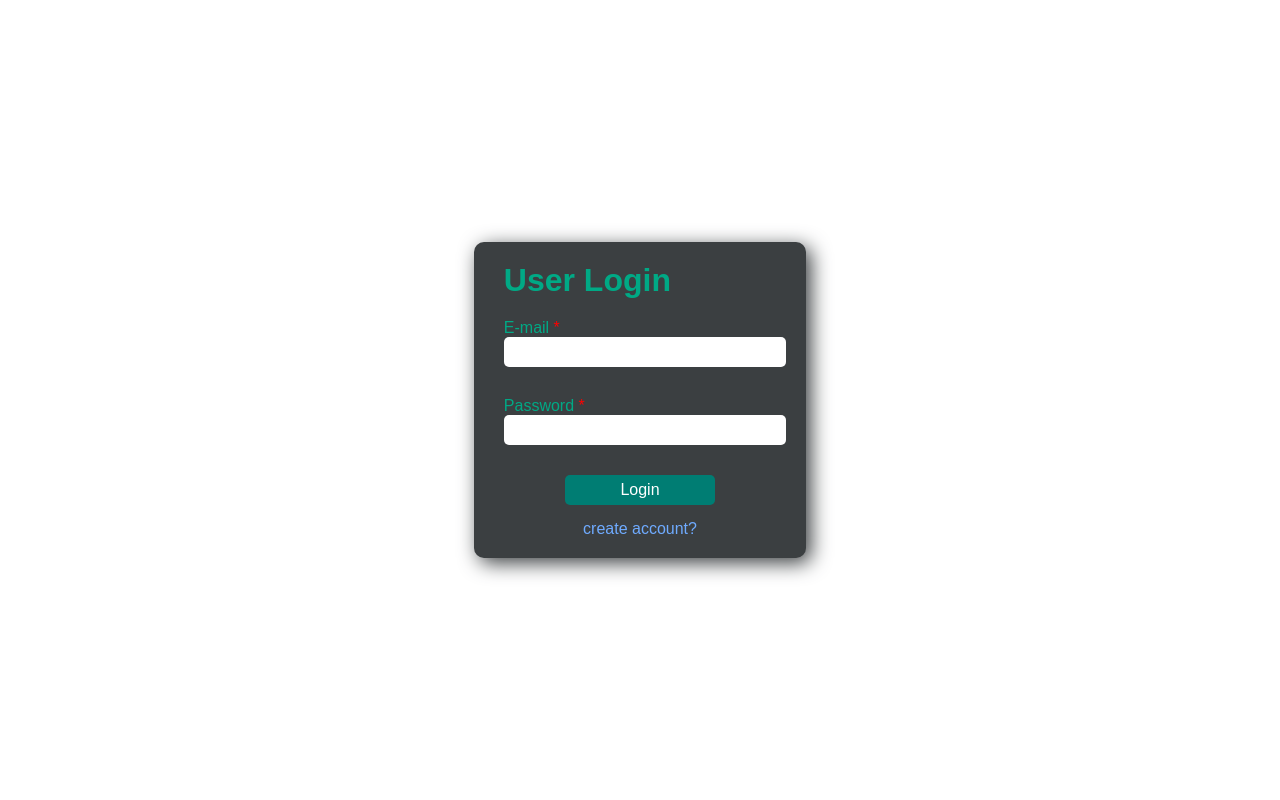
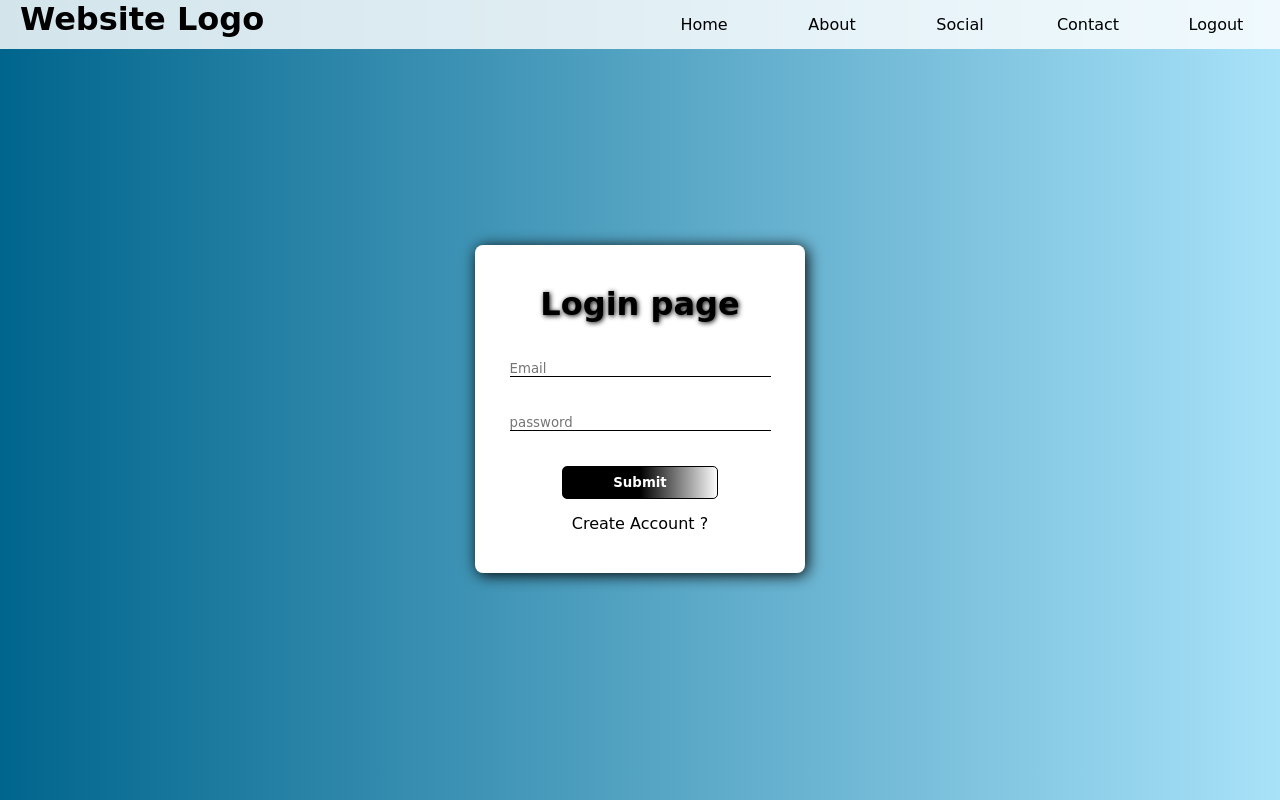
Before and after one commit to EswaranUniq/project1, a plain HTML site: page Eswaran Training/index.html in a window 1280 px wide. Drawn offline with Linux system fonts and the light colour scheme.

Commit message:
Update index.html

```diff
--- a/Eswaran Training/index.html
+++ b/Eswaran Training/index.html
@@ -1,34 +1,50 @@
 <!DOCTYPE html>
 <html lang="en">
+
 <head>
     <meta charset="UTF-8">
     <meta name="viewport" content="width=device-width, initial-scale=1.0">
-    <link rel="stylesheet" href="style.css">
-    <title>Dotnet Training</title>
+    <title>Login Page 2</title>
+    <link rel="stylesheet" href="loginPage2.css">
+    <link rel="stylesheet" href="https://cdnjs.cloudflare.com/ajax/libs/font-awesome/4.7.0/css/font-awesome.min.css">
 </head>
+
 <body>
+    <header>
+        <div class="logo">
+            <h1>Website Logo</h1>
+        </div>
+        <ul>
+            <li><a href="">Home</a></li>
+            <li><a href="">About</a></li>
+            <li><a href="">Social</a>
+                <ul class="dropDown">
+                    <li><a href=""><i class="fa fa-whatsapp"></i> Whatsapp</a></li>
+                    <li><a href=""><i class="fa fa-instagram"></i> Instagram</a></li>
+                    <li><a href="https://youtube.com/@not_aname"><i class="fa fa-youtube-play"></i>     Youtube</a></li>
+                </ul>
+            </li>
+            <li><a href="">Contact</a></li>
+            <li><a href="">Logout</a></li>
+        </ul>
+    </header>
+    <div class="login-body">
+        <form action="">
             <div class="container">
-        <h1>User Login</h1>
-        <form id="loginForm" action="" method="post">
+                <h1>Login page</h1>
                 <div class="form-control">
-                <label for="email">E-mail</label><span> *</span>
-                <input type="email" id="email" name="email" required>
+                    <input type="email" placeholder="Email" required>
                 </div>
                 <div class="form-control">
-                <label for="password">Password</label><span> *</span>
-                <input type="text" id="password" name="password" required>
+                    <input type="password" placeholder="password" required>
                 </div>
                 <div class="form-btn">
-                <button type="submit" id="logSubmit">Login</button>
+                    <input type="submit" value="Submit">
+                    <br>
+                    <a href="">Create Account ?</a>
+                </div>
             </div>
         </form>
-        <center>
-            <p id="emailFeedBack"></p>
-        </center>
-        <div class="acc-state">
-            <a href="./register.html">create account?</a>
     </div>
-    </div>
-    <script src="main.js"></script>
 </body>
 </html>
```
Lines whose indentation alone changed are shown as unchanged.
